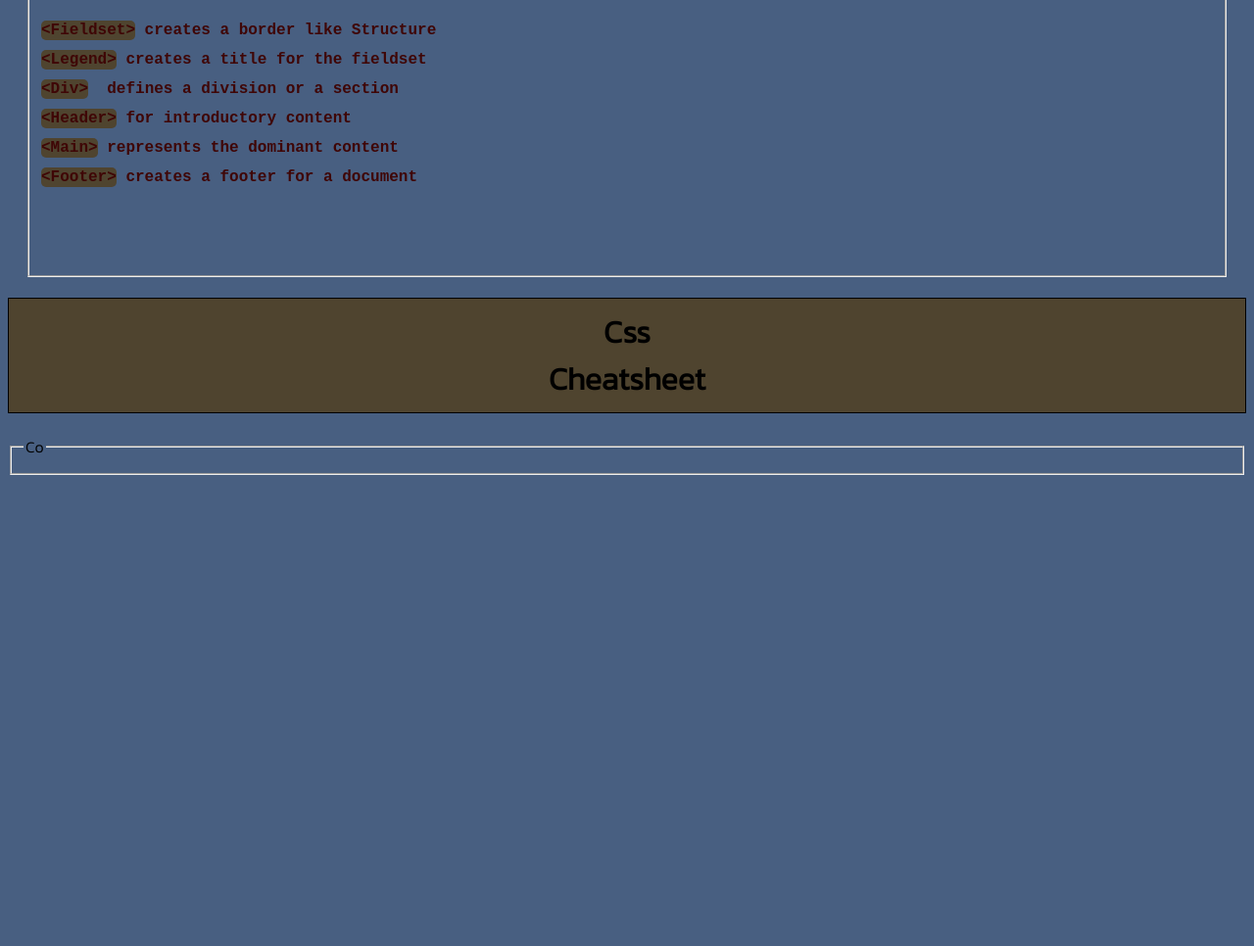
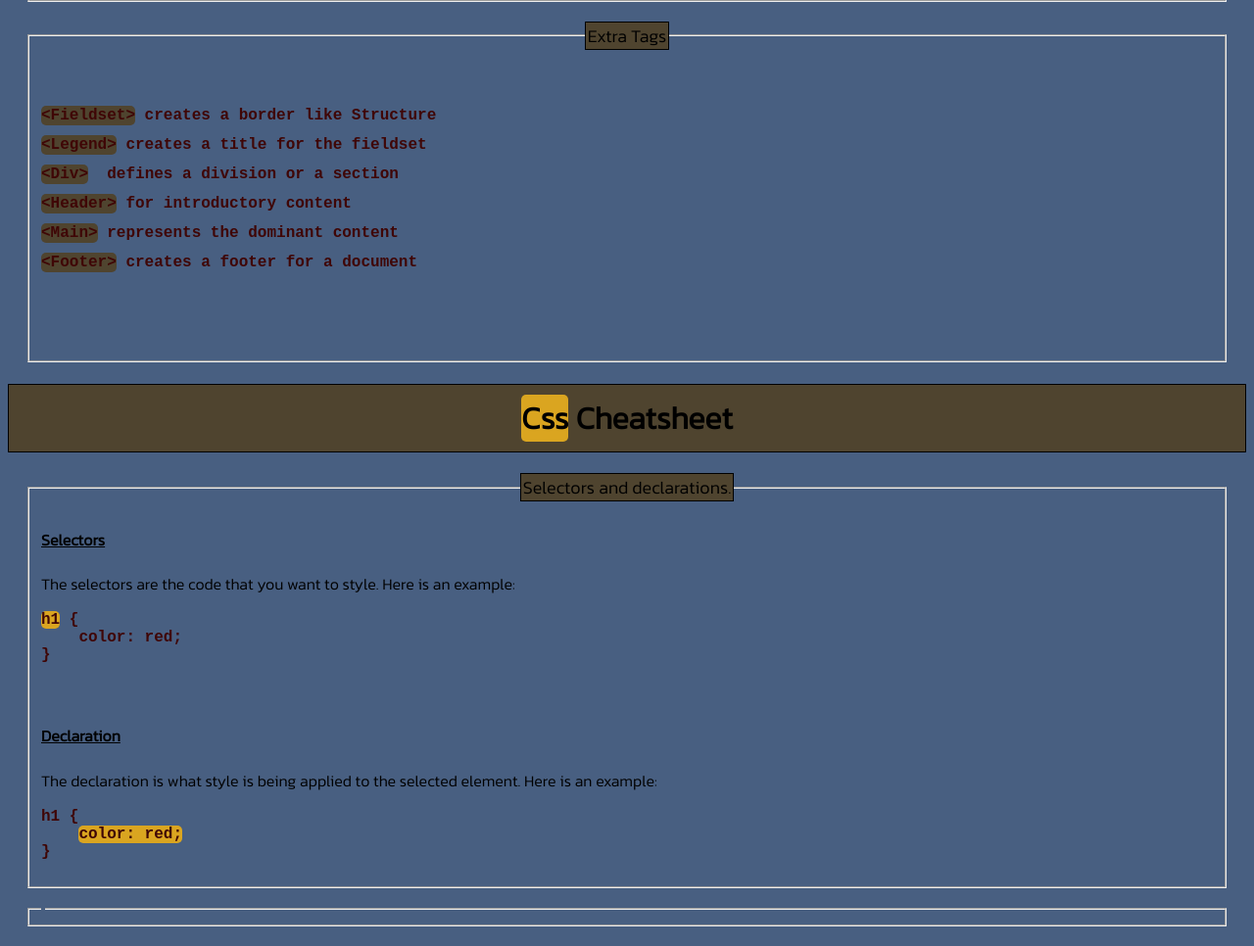
Before and after one commit to J-Loves/J-Loves.github.io, a plain HTML site: page index.html in a window 1280 px wide. Shown: the part 1288-2254 px from the top of the page at 98% size. Before the commit the page ends 1781 px from the top, so only its background shows below. Drawn offline with Linux system fonts and the light colour scheme.

Commit message:
Update index.html

```diff
--- a/index.html
+++ b/index.html
@@ -10,13 +10,16 @@
 </head>
 
 <body>
-    <div class="title">
-        <h1>Cheatsheet for <div class="coding">&lt;Full-stack&gt;</div>
-        </h1>
+        <div class="header">
+        <h1>Cheatsheet for <div class="highlight">&lt;Full-stack&gt;</div></h1>
     </div>
-    <div class="classHtml">
+    <div class="buttons">
+        <a href="#classHtml">Html</a>
+        <a href="#classCss">Css</a>
+    </div>
+    <div id="classHtml">
         <h2 class="htmlTopic">
-            <div class="coding">Html</div> Cheatsheet
+            <div class="highlight">Html</div> Cheatsheet
         </h2>
         <fieldset class="htmlFieldset">
             <legend class="legend">Table Structure</legend>
@@ -94,12 +97,42 @@
                 </pre>
         </fieldset>
     </div>
-    <div class="classCss">
+    <div id="classCss">
         <h1 class="cssTopic">
-            <div class="coding">Css</div> Cheatsheet
+            <div class="highlight">Css</div> Cheatsheet
         </h1>
-        <fieldset>
-            <legend>Co</legend>
+        <fieldset class="cssFieldset">
+            <legend class="legend">
+                Selectors and declarations.
+            </legend>
+            <h4>
+                <u>Selectors</u>
+            </h4>
+            <p>
+                The selectors are the code that you want to style.
+                Here is an example:
+            </p>
+<pre class="fieldset">
+<div class="highlight">h1</div> {
+    color: red;
+}
+</pre>
+            <br>
+            <h4>
+                <u>Declaration</u>
+            </h4>
+            <p>
+                The declaration is what style is being applied to the selected element.
+                Here is an example:
+            </p>
+<pre class="fieldset">
+h1 {
+    <div class="highlight">color: red;</div>
+}
+</pre>
+        </fieldset>
+        <fieldset class="cssFieldset">
+            <legend></legend>
         </fieldset>
     </div>
 </body>
```
